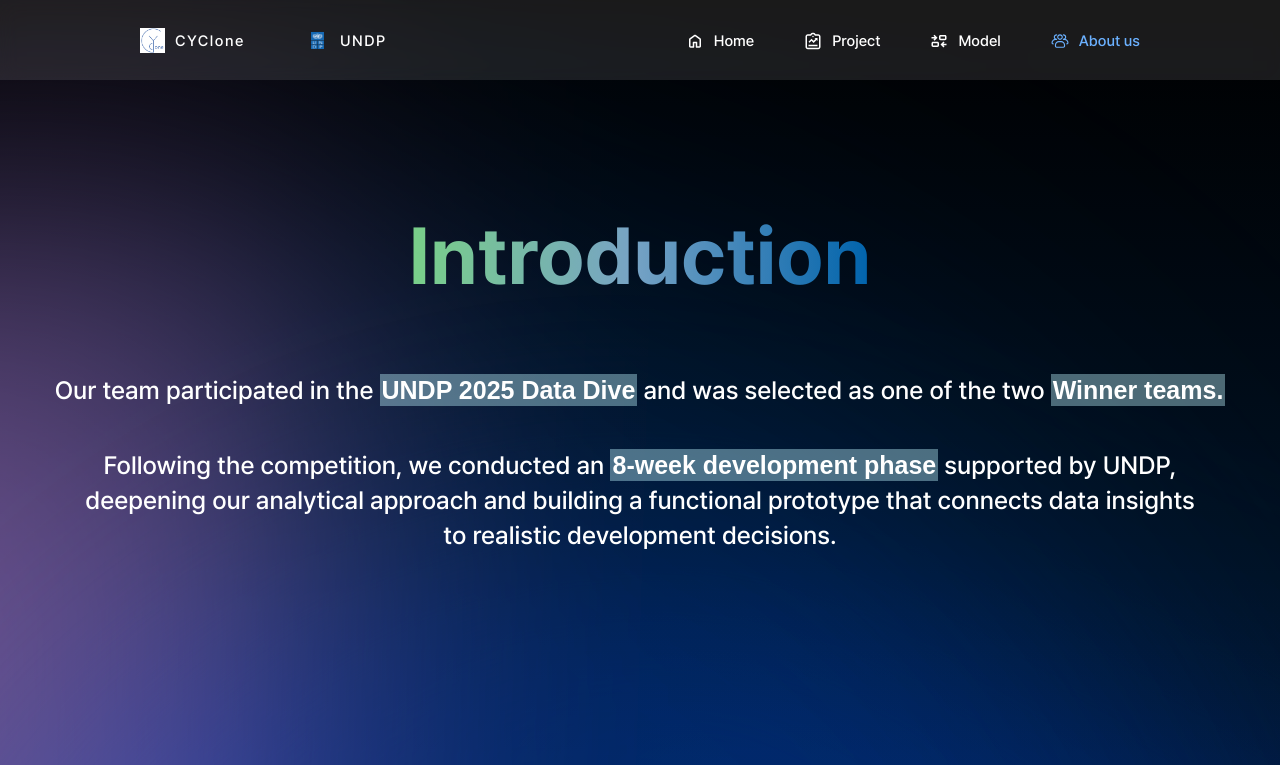
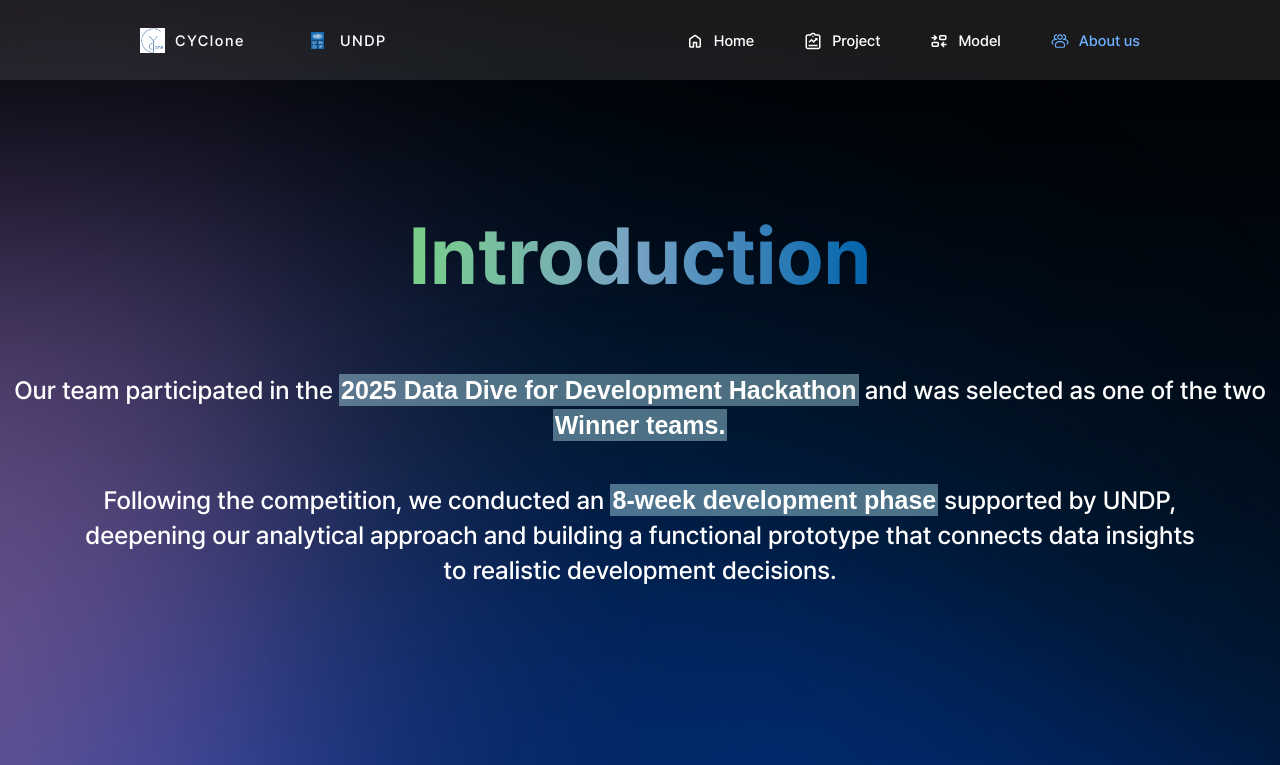
Before and after one commit to hxxee/CYClone-UNDP-ODA-Project, a React (Create React App) app: page /about in a window 1280 px wide. Shown: the top 765 px of the page. Built offline with nearby package versions, Linux system fonts and the light colour scheme.

Commit message:
Update About.jsx
change to "2025 Data Dive for Development Hackathon"

```diff
--- a/src/pages/About.jsx
+++ b/src/pages/About.jsx
@@ -102,7 +102,7 @@
       <A.Title>Introduction</A.Title>
       <A.Det_70>
         Our team participated in the{" "}
-        <Highlight style={{ fontWeight: "700" }}>UNDP 2025 Data Dive</Highlight>{" "}
+        <Highlight style={{ fontWeight: "700" }}>2025 Data Dive for Development Hackathon</Highlight>{" "}
         and was selected as one of the two{" "}
         <Highlight style={{ fontWeight: "700" }}>Winner teams.</Highlight>
       </A.Det_70>
```
